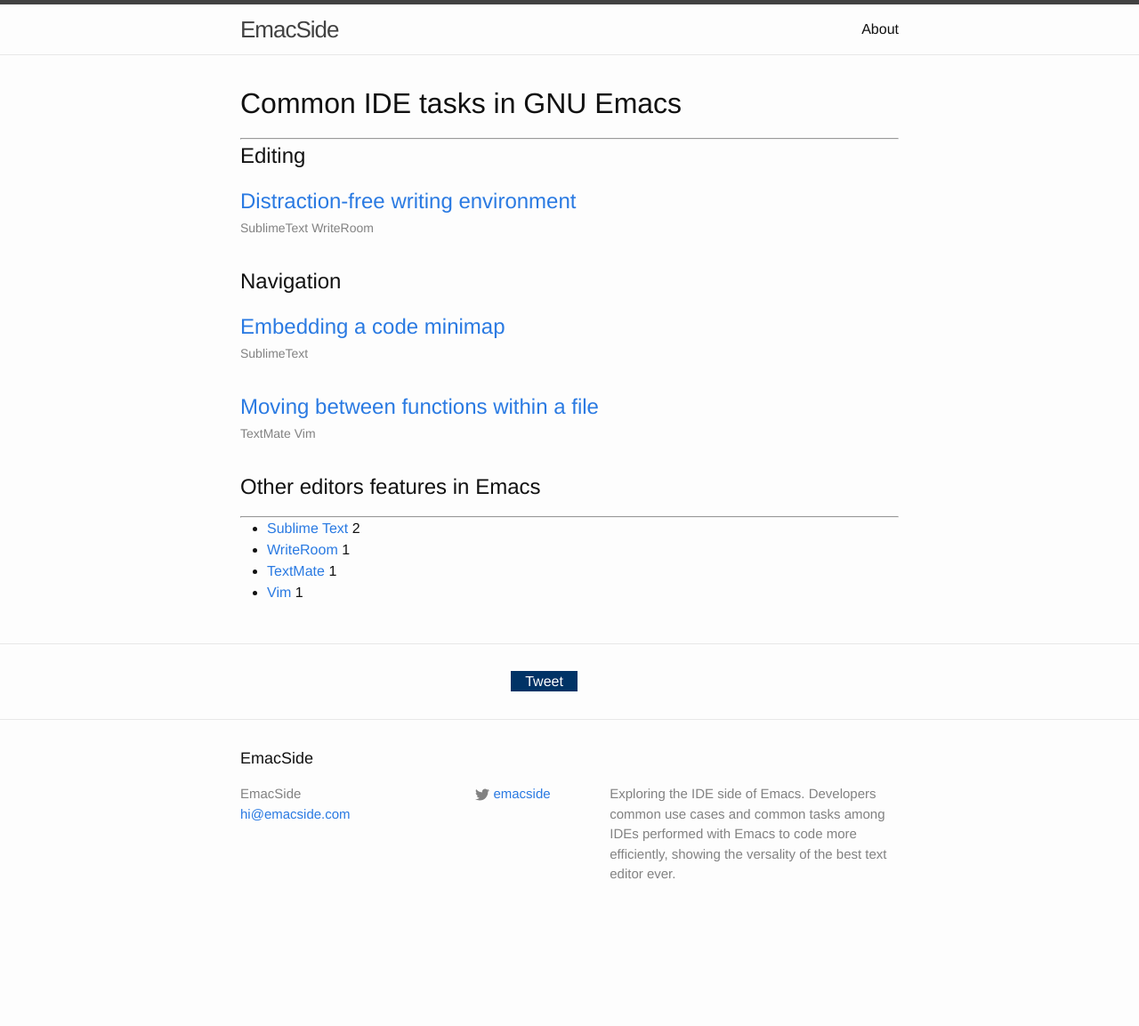
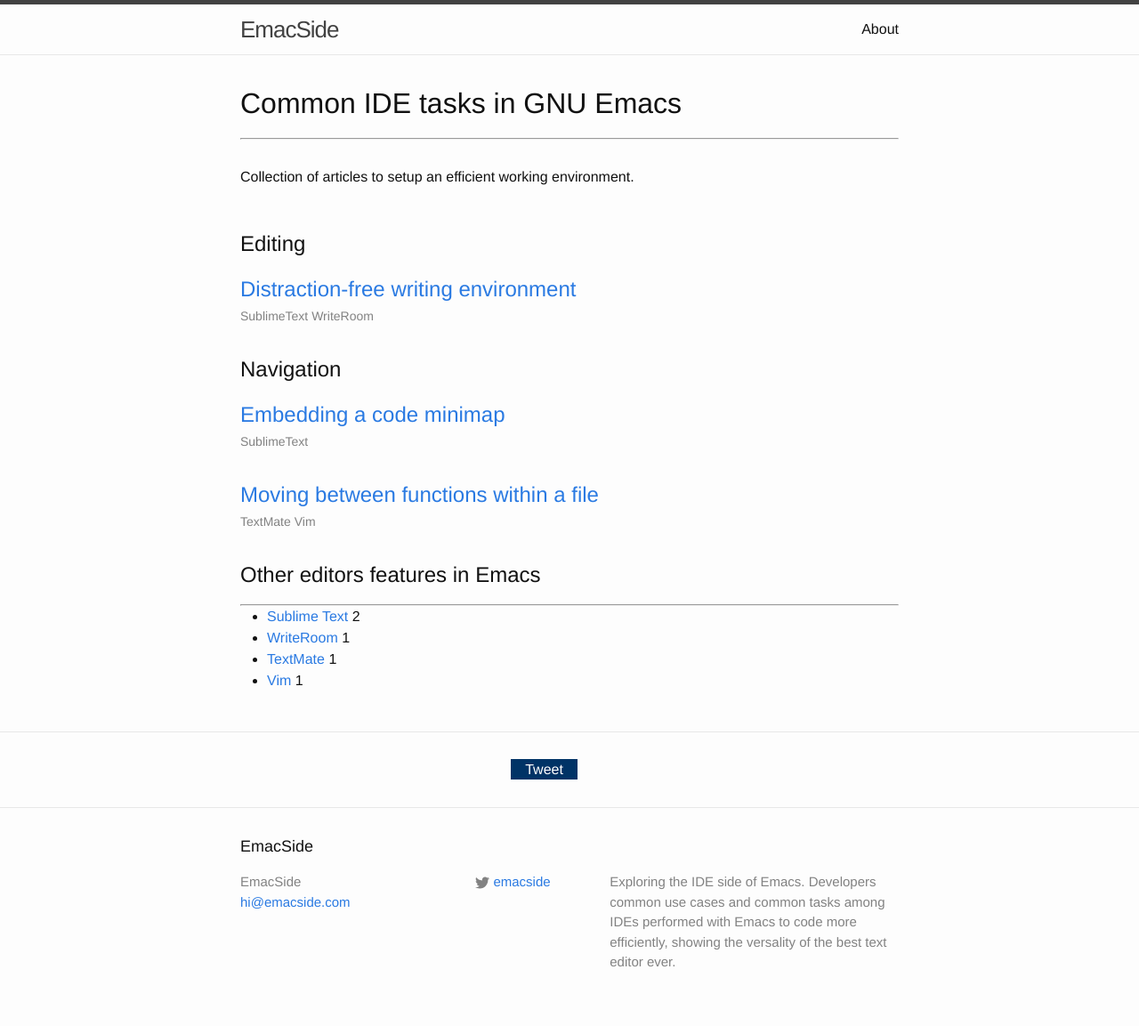
Before and after one commit to marcanuy/emacside.com, a Jekyll site: the page built from index.html, in a window 1280 px wide. Shown: the whole page at 89% size. Built offline with Jekyll 4.4.1, drawn with Linux system fonts in a browser that asks for light colours; comment, search, counter and statistics services are not loaded; before the commit the page ends 1054 px from its top, so only the background shows below that.

Commit message:
Added homepage site description

```diff
--- a/index.html
+++ b/index.html
@@ -6,7 +6,7 @@
 
   <h1 class="page-title">Common IDE tasks in GNU Emacs</h1>
   <hr />
-
+  <p class="page-content">Collection of articles to setup an efficient working environment.</p>
   {% include posts_by_category.html %}
 
   <div>
```
